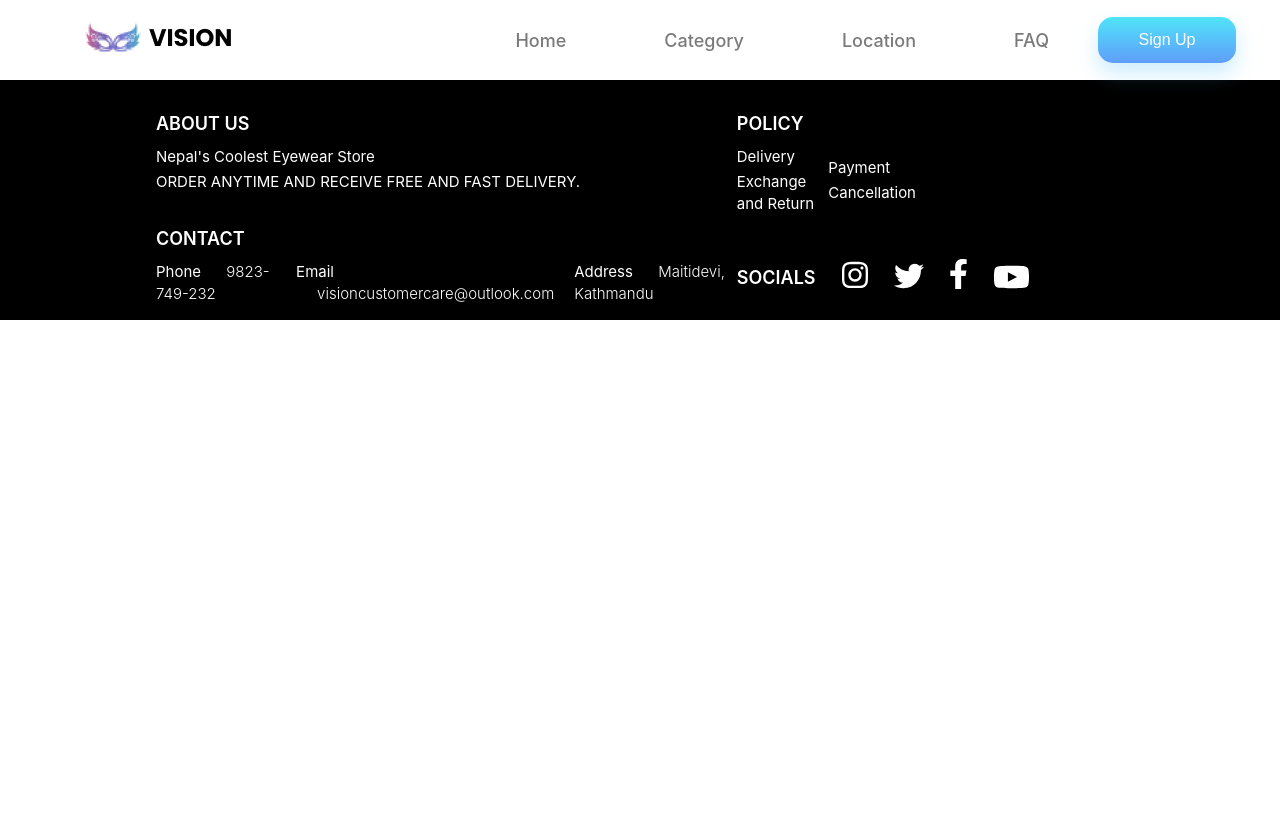
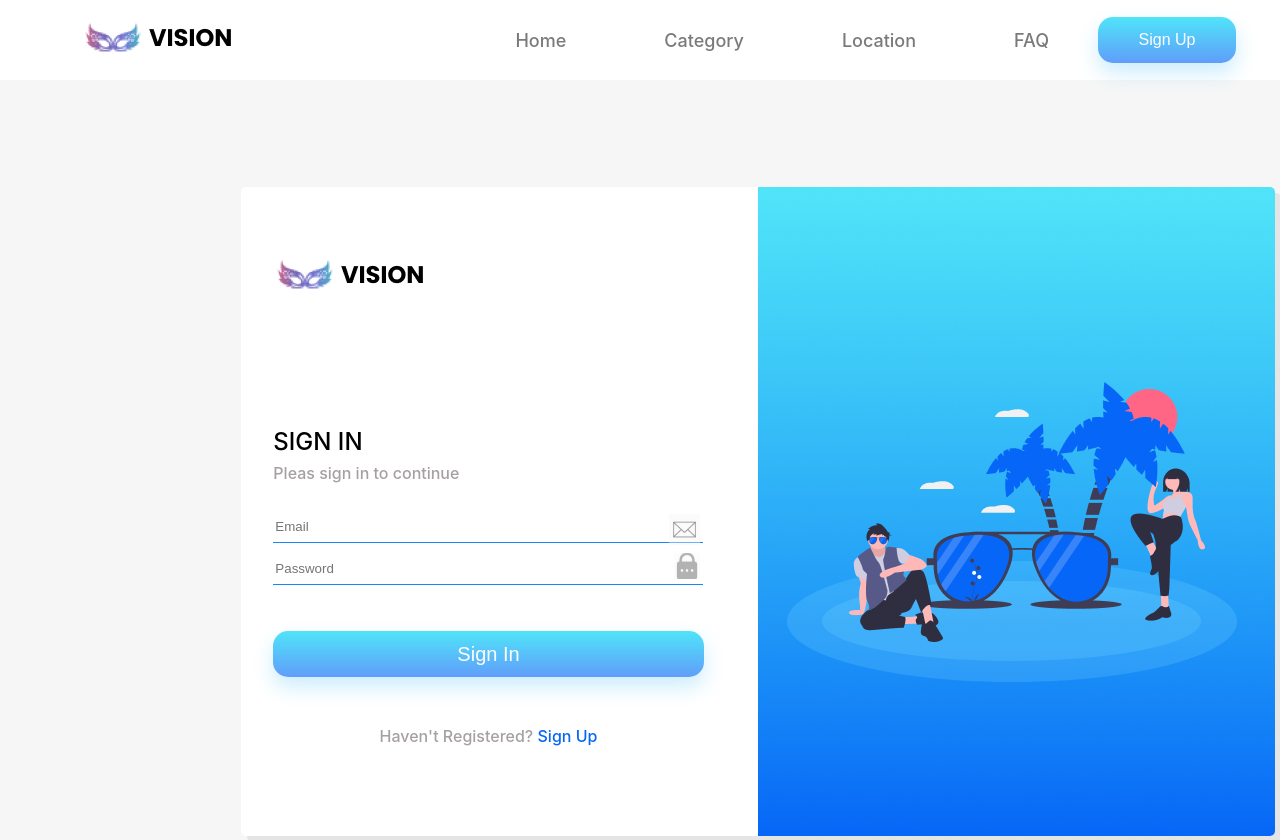
Before and after one commit to thanhnhan-12/Web_Vision, a React (Create React App) app: page / in a window 1280 px wide. Shown: the top 840 px of the page. Before the commit the page ends 800 px from the top, so only its background shows below. Built offline with nearby package versions, Linux system fonts and the light colour scheme.

Commit message:
Implement feature/login

```diff
--- a/src/App.js
+++ b/src/App.js
@@ -1,4 +1,5 @@
 import './App.css';
+import SignIn from './Containers/Form/components/SignIn';
 import Footer from './Containers/HeaderFooter/components/Footer';
 import Header from './Containers/HeaderFooter/components/Header';
 
@@ -6,6 +7,7 @@ function App() {
   return (
     <div className="App">
       <Header />
+        <SignIn />
       <Footer />
     </div>
   );
--- a/src/Containers/Form/Input/Email.js
+++ b/src/Containers/Form/Input/Email.js
@@ -1,21 +1,33 @@
 import React from 'react'
 import styled from 'styled-components'
 import Mail from '../../../assets/SignInIconMail.svg'
-import Lock from '../../../assets/SignInIconLock.svg'
-import SignInBg from '../../../assets/SignInBg.png'
-import Logo from '../../../../assets/HeaderLogo.png'
 
 
-const ContainersSignIn = styled.div``
-const SignIn = styled.div``
+const ContainersInputMail = styled.div`
+  position: relative;
+`
+
+const InputMail = styled.input`
+  width: 99%;
+  padding-bottom: 0.5rem;
+  border-style: none none solid;
+  border-bottom: solid 1px #1687F7;
+`
+
+const InputIconMail = styled.div`
+  position: absolute;
+  top: -1px;
+  right: 4px;
+`
 
 function Email() {
   return (
-    <ContainersSignIn>
-      <SignIn>
-
-      </SignIn>
-    </ContainersSignIn>
+    <ContainersInputMail>
+      <InputMail placeholder='Email' type="text" />
+      <InputIconMail>
+        <img src={Mail} alt="" />
+      </InputIconMail>
+    </ContainersInputMail>
   )
 }
 
--- a/src/Containers/Form/Input/Pass.js
+++ b/src/Containers/Form/Input/Pass.js
@@ -0,0 +1,34 @@
+import React from 'react'
+import styled from 'styled-components'
+import Lock from '../../../assets/SignInIconLock.svg'
+
+const ContainersInputLock = styled.div`
+  position: relative;
+  padding-top: 14px;
+`
+
+const InputLock = styled.input`
+  width: 99%;
+  padding-bottom: 0.5rem;
+  border-style: none none solid;
+  border-bottom: solid 1px #1687F7;
+`
+
+const InputIconLock = styled.div`
+  position: absolute;
+  top: 10px;
+  right: 4px;
+`
+
+function Pass() {
+  return (
+    <ContainersInputLock>
+      <InputLock placeholder='Password' type="password" />
+      <InputIconLock>
+        <img src={Lock} alt="" />
+      </InputIconLock>
+    </ContainersInputLock>
+  )
+}
+
+export default Pass
--- a/src/Containers/Form/components/SignIn/index.js
+++ b/src/Containers/Form/components/SignIn/index.js
@@ -0,0 +1,36 @@
+import React from 'react'
+import * as S from './styles'
+import Logo from '../../../../assets/HeaderLogo.png'
+import Email from '../../Input/Email'
+import Pass from '../../Input/Pass'
+
+
+function SignIn() {
+  return (
+    <S.Wrapper>
+      <S.ContainerSignIn>
+        <S.SignIn>
+          <S.HeaderLogo>
+            <img src={Logo} alt="" />
+          </S.HeaderLogo>
+
+          <S.SignInForm>
+            <h4>SIGN IN</h4>
+            <p>Pleas sign in to continue</p>
+            <Email />
+            <Pass />
+            <S.BtnSignIn>Sign In</S.BtnSignIn>
+            <S.LinkSignIn>
+              <p>Haven't Registered? <a href="/">Sign Up </a></p>
+            </S.LinkSignIn>
+          </S.SignInForm>
+        </S.SignIn>
+
+        <S.SignInBg></S.SignInBg>
+
+      </S.ContainerSignIn>
+    </S.Wrapper>
+  )
+}
+
+export default SignIn
--- a/src/Containers/Form/components/SignIn/styles.js
+++ b/src/Containers/Form/components/SignIn/styles.js
@@ -0,0 +1,82 @@
+import styled from "styled-components";
+import Bg from '../../../../assets/SignInBg.png'
+
+export const Wrapper = styled.div`
+  padding: 107px 241px;
+  background: #F6F6F6;
+`
+
+export const ContainerSignIn = styled.div`
+  display: grid;
+  grid-template-columns: 1fr 1fr;
+  border-radius: 5px;
+  width: 1034px;
+  height: 649px;
+  box-shadow: 6px 6px #e5e5e5;
+  background: #fff;
+`
+
+export const SignIn = styled.div`
+  padding: 70px 54.33px 0 32.33px;
+`
+
+export const HeaderLogo = styled.div`
+  padding-bottom: 8.125em;
+  img {
+    width: 9.5rem;
+    height: 2.25rem;
+  }
+`
+
+export const SignInForm = styled.form`
+  h4,p {
+    margin: 0;
+  }
+
+  h4 {
+    font-weight: 500;
+    font-size: 24px;
+  }
+
+  p {
+    font-weight: 500;
+    font-size: 16px;
+    line-height: 24px;
+    color: #A6A0A0;
+    margin: 5px 0 30px;
+  }
+`
+
+export const BtnSignIn = styled.button`
+  width: 100%;
+  height: 46px;
+  border: none;
+  font-weight: 500;
+  font-size: 20px;
+  line-height: 30px;
+  color: #FFFDFD;
+  background: linear-gradient(180deg, rgba(12, 218, 246, 0.72) 0%, rgba(6, 102, 247, 0.64) 100%);
+  box-shadow: 0px 10px 20px rgba(86, 196, 249, 0.3);
+  border-radius: 15px;
+  margin: 2.3125em 0 2.0625em;
+`
+
+export const LinkSignIn = styled.div`
+  margin: 0;
+  text-align: center;
+  a {
+    font-weight: 500;
+    font-size: 16px;
+    line-height: 24px;
+    color: #0666F7;
+    text-decoration: none;
+  }
+`
+
+export const SignInBg = styled.div`
+  background-image: url(${Bg});
+  background-repeat: no-repeat;
+  background-size: auto;
+  height: 649px;
+  border-radius: 0 5px 5px 0;
+`
```
